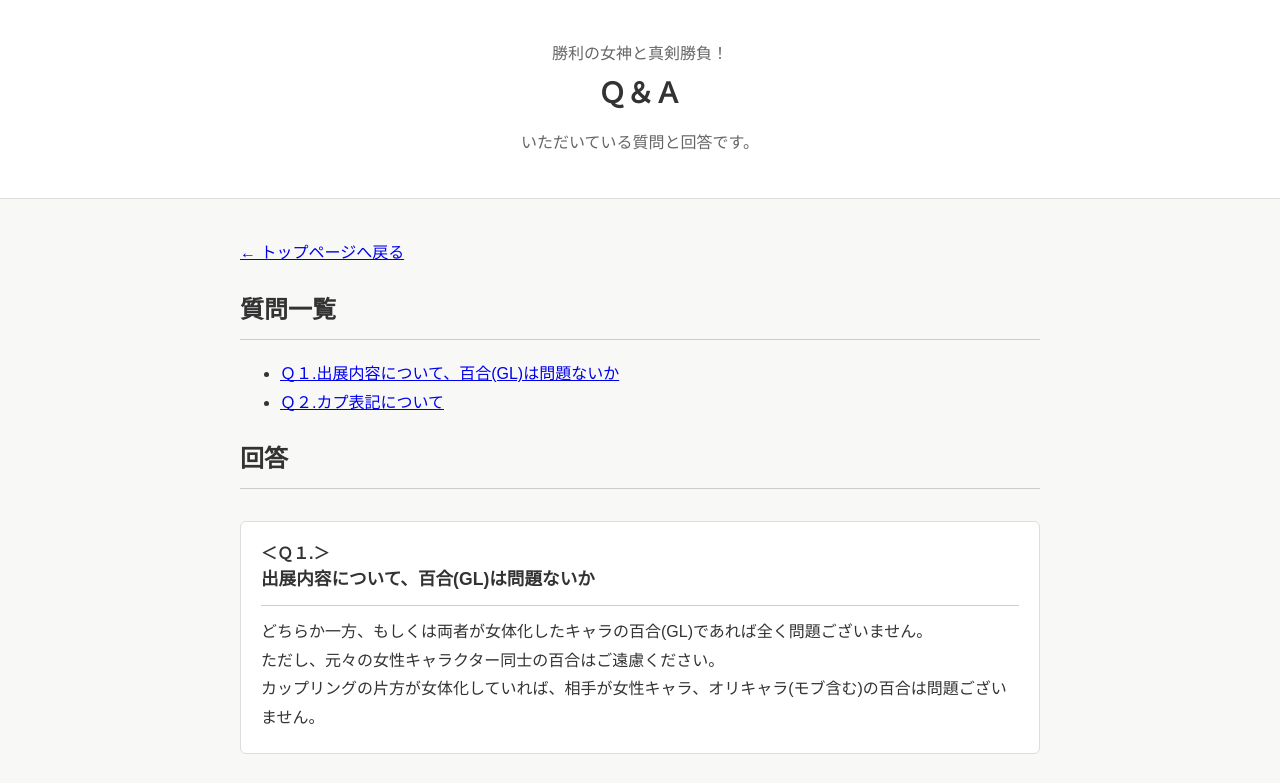
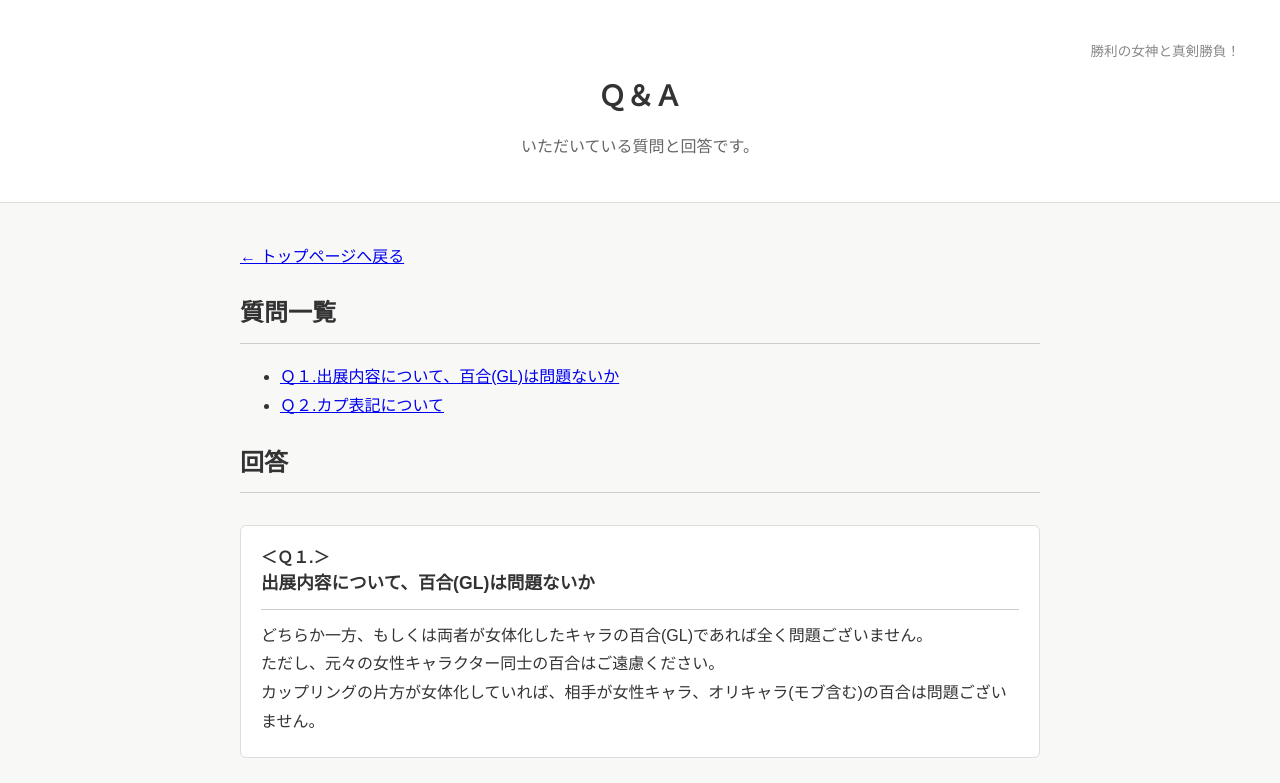
Before and after one commit to webonly-100fem/event-index, a plain HTML site: page qa.html in a window 1280 px wide. Shown: the top 783 px of the page. Drawn offline with Linux system fonts and the light colour scheme.

Commit message:
Update style.css

```diff
--- a/style.css
+++ b/style.css
@@ -178,3 +178,11 @@ nav a:hover {
   font-size: 0.9em;
   color: #666666;
 }
+
+/* 個別ページのイベント名 */
+.event-name {
+  margin: 0 20px 8px;
+  text-align: right;
+  font-size: 0.85em;
+  color: #888888;
+}
```
